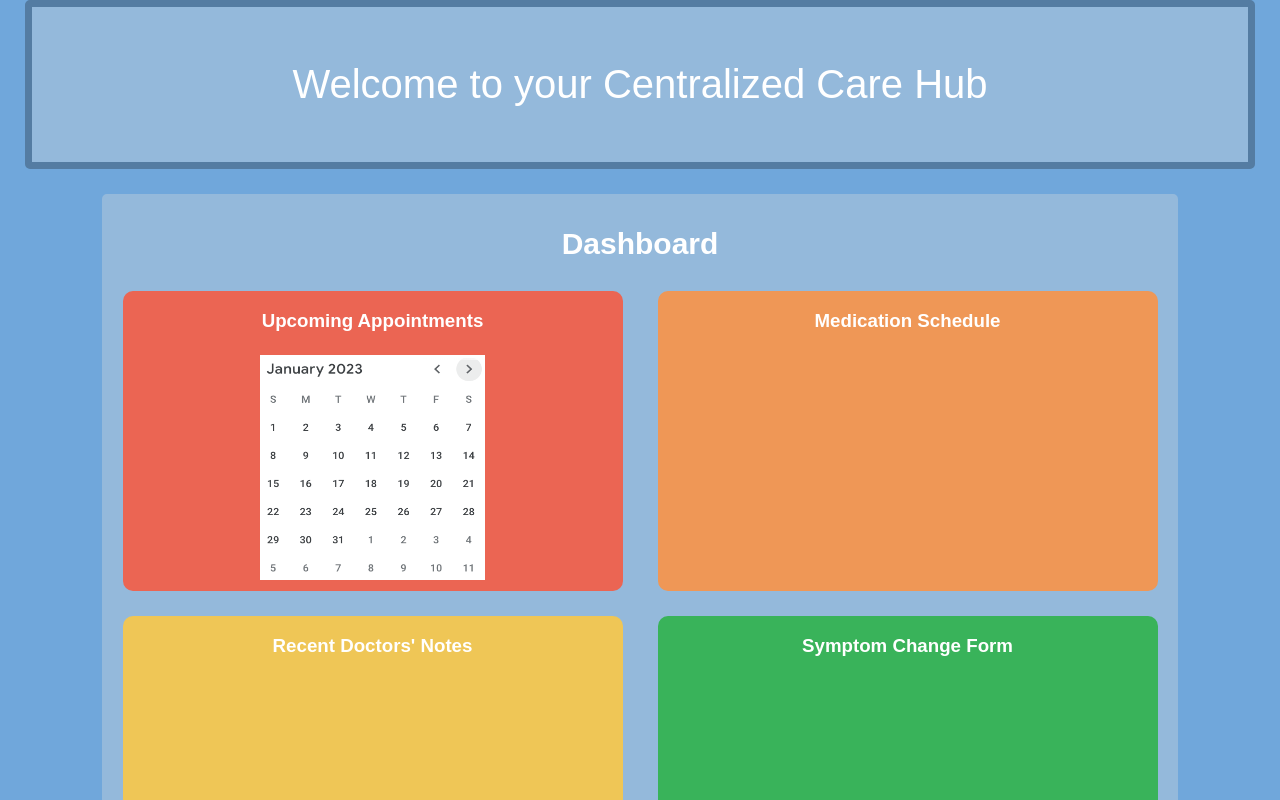
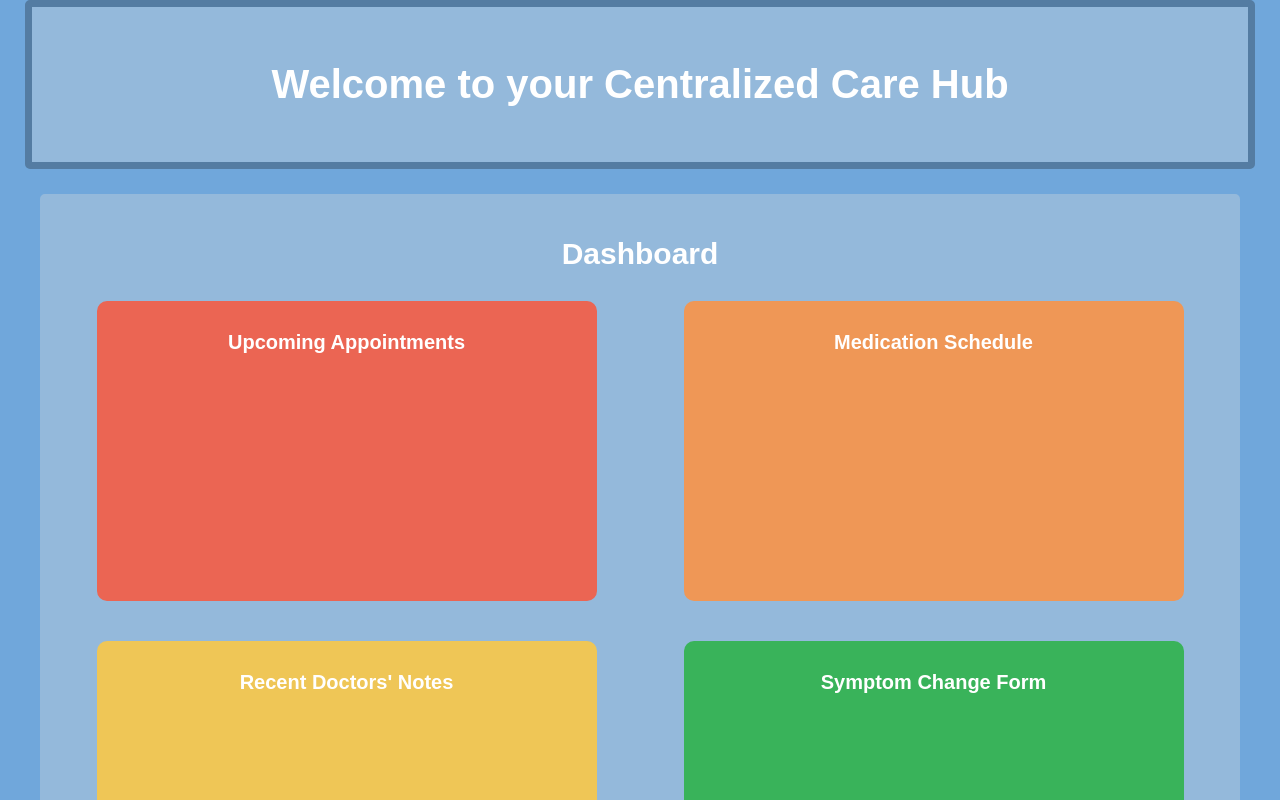
Before and after one commit to natwal7/sophmoreIkigai, a React (Create React App) app: page / in a window 1280 px wide. Shown: the top 800 px of the page. Built offline with nearby package versions, Linux system fonts and the light colour scheme.

Commit message:
reverting other changes

```diff
--- a/src/App.css
+++ b/src/App.css
@@ -10,7 +10,7 @@
   color: white;
   height: 50%;
   font-family: sans-serif;
-  font-weight: 500;
+  font-weight: 600;
   border-radius: 5px;
   border-style: solid;
 }
@@ -41,7 +41,6 @@
   padding-right: 15px;
   padding-top: 20px;
   padding-bottom: 20px;
-
 }
 
 .loginTitle{
@@ -51,8 +50,16 @@
 
 .dashTitle{
   font-weight: 600;
+  font-size: 20px;
+  margin: 30px;
+  font-family: sans-serif;
+}
+
+.dashTitle1{
+  font-weight: 700;
   font-size: 30px;
   margin: 30px;
+  font-family: sans-serif;
 }
 
 .loginInput {
@@ -93,11 +100,21 @@ input{
   border-color: #94b9db;
   margin: 0 auto;
   width: calc(100% - 40px);
-  max-width: 1070px;
+  /* max-width: 900px; */
+  max-width: 1200px;
   font-family: sans-serif;
   font-weight: 500;
   border-radius: 5px;
   border-style: solid;
+  box-sizing: border-box;
+  padding: 10px;
+}
+
+.sectionTitle{
+  font-size: 50px;
+  font-weight: 600;
+  color: white;
+  font-family: sans-serif;
 }
 
 .calendar{
@@ -105,6 +122,7 @@ input{
   background-color: #eb6553;
 
 }
+
 .medSchedule{
   /* background-color: #ecc14b; */
   background-color: #ef9756;
@@ -133,11 +151,11 @@ input{
 .calendar, .medSchedule, .notes, .form{
   width: calc(100% - 50px);
   max-width: 500px;
-  /* height: calc(100% - 90px); */
   margin: 0 auto;
-  margin-bottom: 25px;
+  margin-bottom: 40px;
   height: 300px;
   border-radius: 10px;
+  /* max-width: 400px; */
 }
 
 .sitelink:focus{
--- a/src/App.js
+++ b/src/App.js
@@ -1,5 +1,5 @@
 import './App.css';
-import googleCalendar from './cal.png';
+// import googleCalendar from './cal.png';
 //* const img = new Image("./Desktop/googleCalendar");
 //* import { SignIn } from "./Pages";$
 
@@ -22,25 +22,25 @@ function App() {
         </div>
       */}
       <div class="dash-main">
-        <p class="dashTitle">Dashboard</p>
+        <p class="dashTitle1">Dashboard</p>
         <div class="container1">
           <div class="calendar">
-            <h3>Upcoming Appointments</h3>
+            <p class="dashTitle">Upcoming Appointments</p>
 
-            <a href="https://calendar.google.com/" class="sitelink">
+            {/* <a href="https://calendar.google.com/" class="sitelink">
               <img src={googleCalendar} alt="calendar"/>
-            </a>
+            </a> */}
           </div>
           <div class="medSchedule">
-            <h3>Medication Schedule</h3>
+            <p class="dashTitle">Medication Schedule</p>
           </div>
         </div>
         <div class="container2">
           <div class="notes">
-            <h3>Recent Doctors' Notes</h3>
+            <p class="dashTitle">Recent Doctors' Notes</p>
           </div>
           <div class="form">
-            <h3>Symptom Change Form</h3>
+            <p class="dashTitle">Symptom Change Form</p>
           </div>
         </div>
       </div>
```
